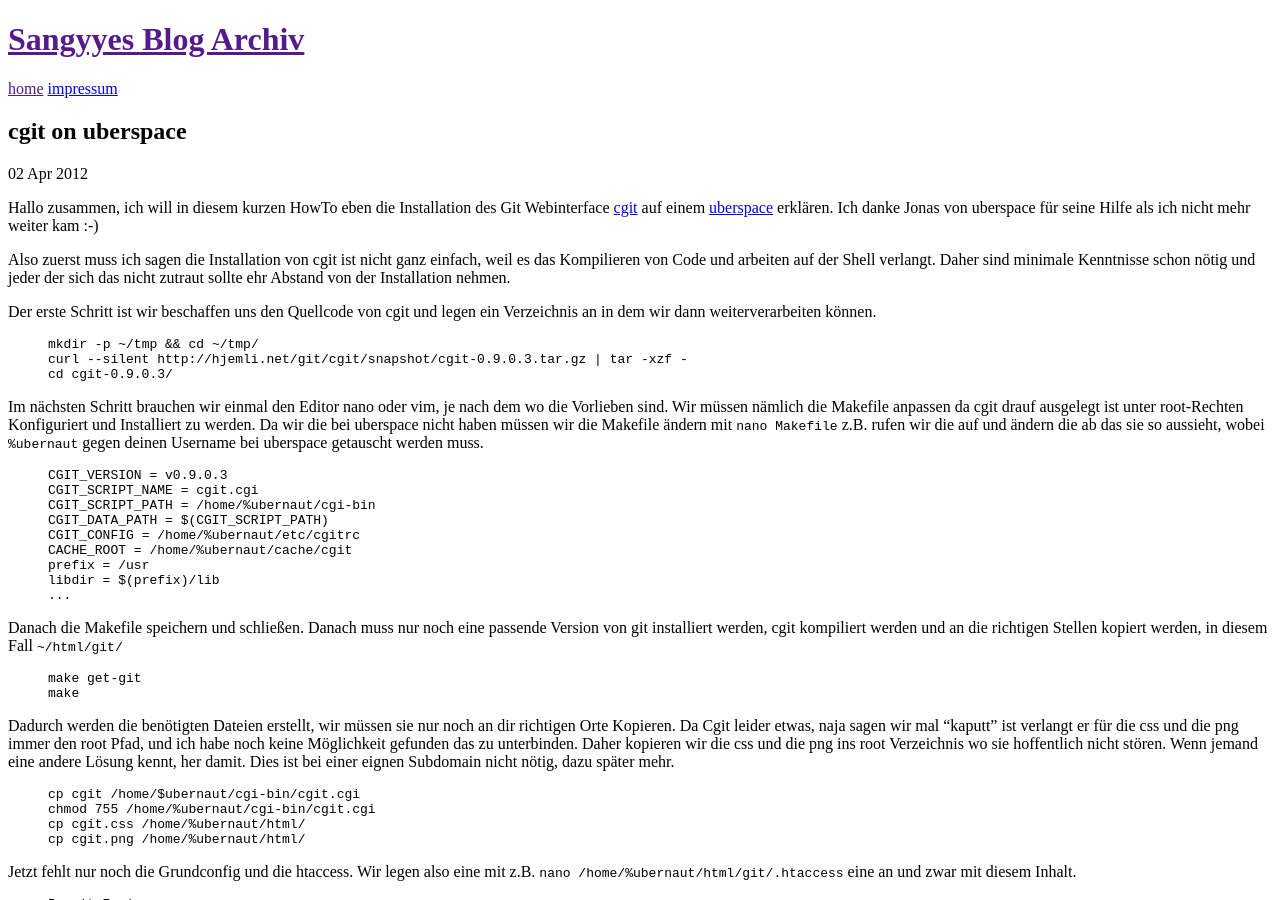
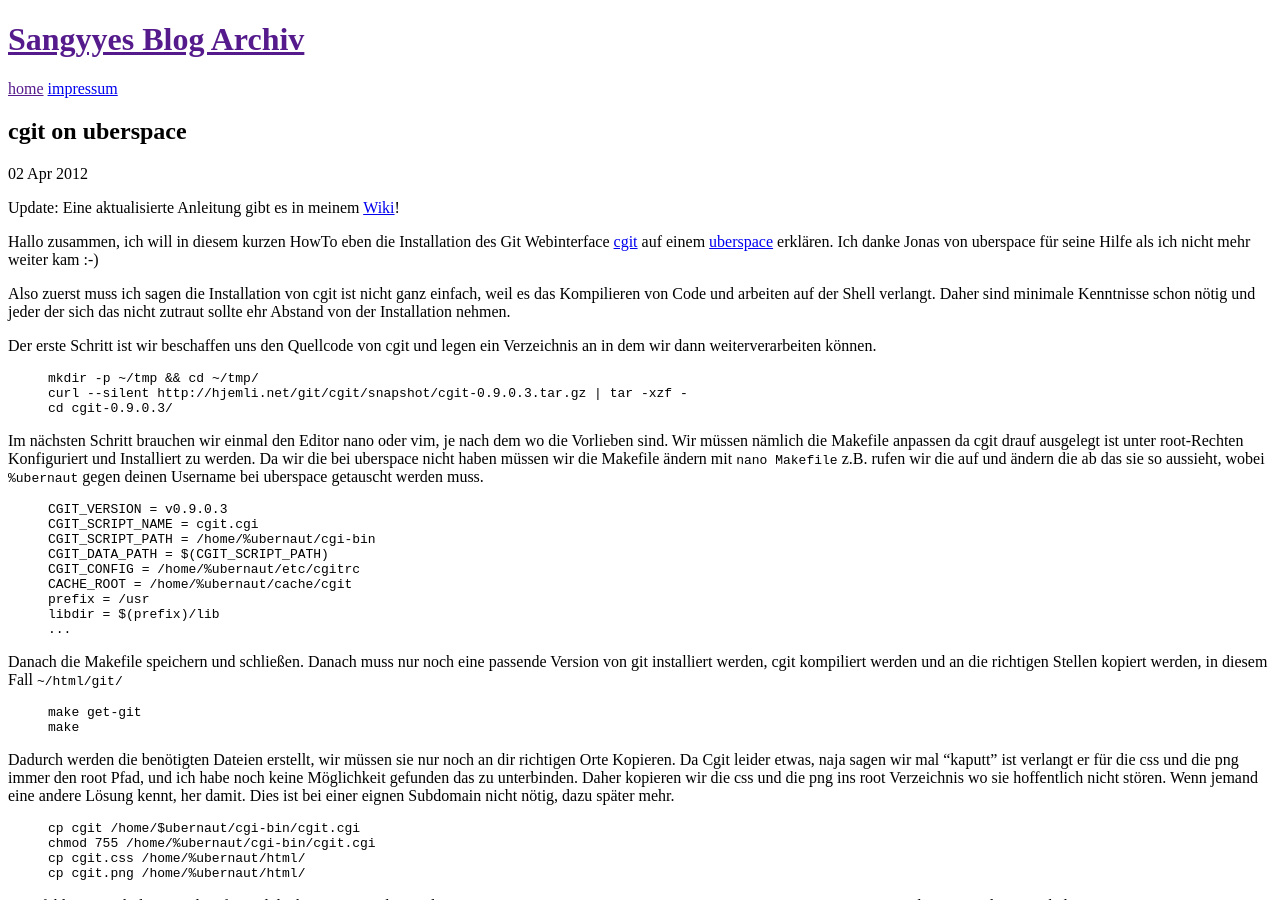
Before and after one commit to sangyye/archiveblog, a Jekyll site: the page built from _posts/2012-04-02-cgit-on-uberspace.markdown, in a window 1280 px wide and 900 px high. Built offline with Jekyll 4.4.1, drawn with Linux system fonts in a browser that asks for light colours; comment, search, counter and statistics services are not loaded.

Commit message:
Make a link to a updated version

```diff
--- a/_posts/2012-04-02-cgit-on-uberspace.markdown
+++ b/_posts/2012-04-02-cgit-on-uberspace.markdown
@@ -5,6 +5,8 @@
 comments: true
 categories: [uberspace, git]
 ---
+
+Update: Eine aktualisierte Anleitung gibt es in meinem [Wiki](http://wiki.sangyye.de/howto/cgit_on_uberspace)!
 
 Hallo zusammen,
 ich will in diesem kurzen HowTo eben die Installation des Git Webinterface [cgit](http://hjemli.net/git/cgit/) auf einem [uberspace](https://uberspace.de) erklären. Ich danke Jonas von uberspace für seine Hilfe als ich nicht mehr weiter kam :-)
```
